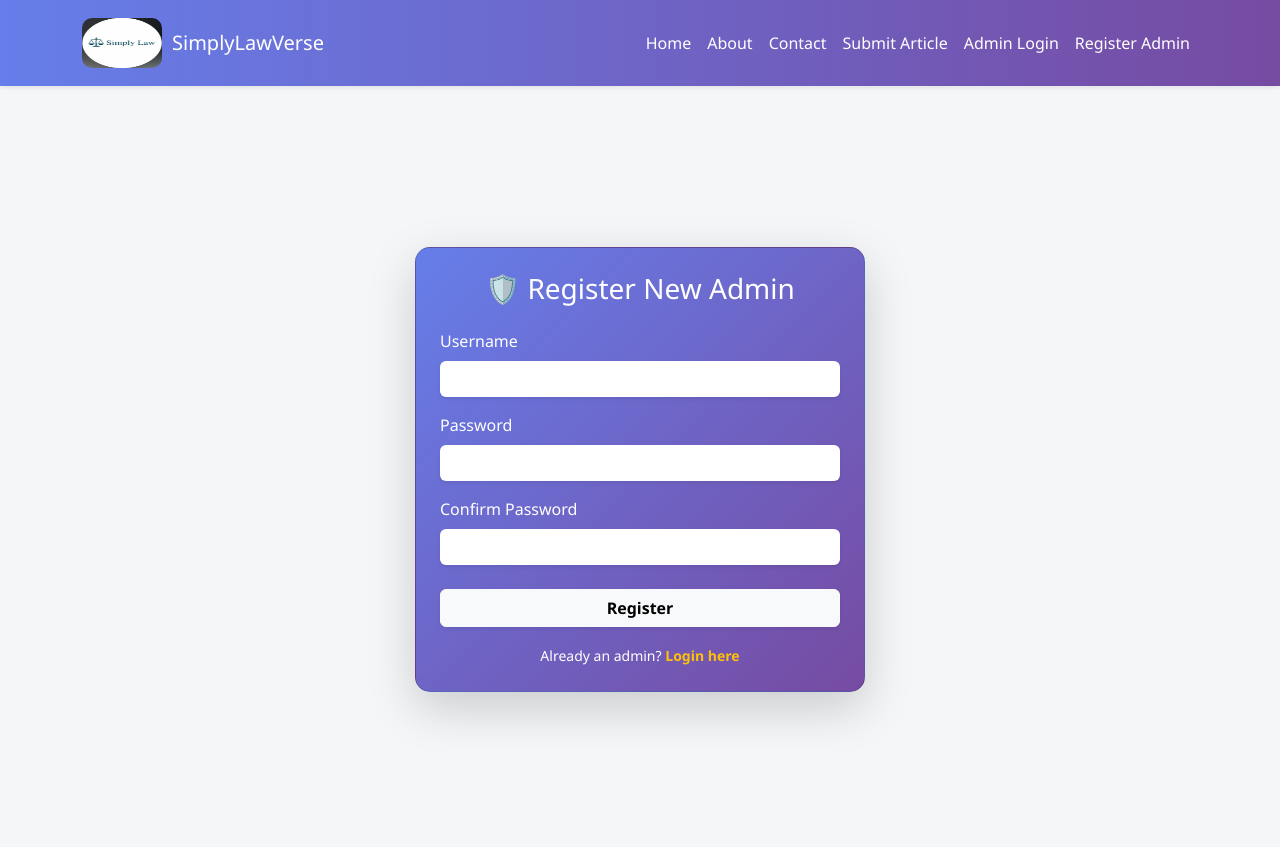
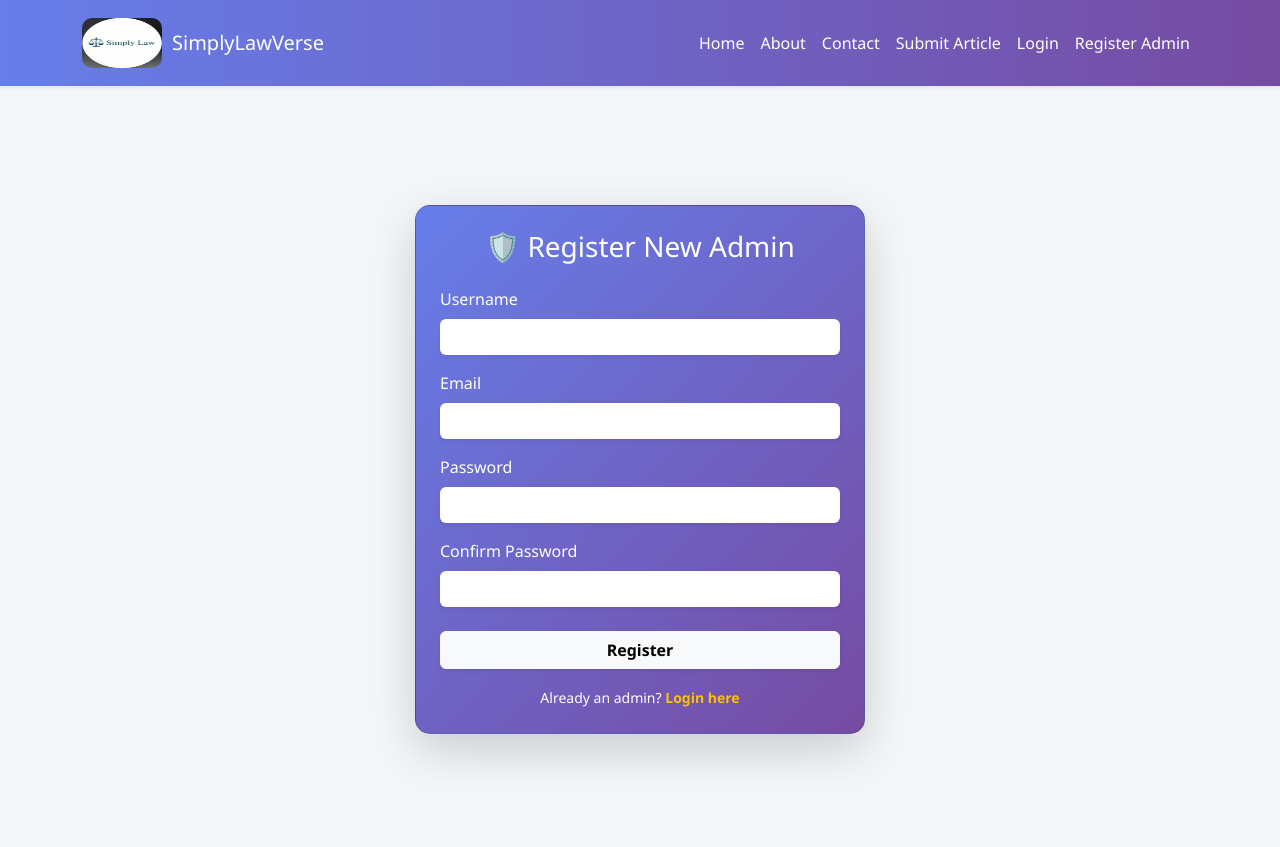
Before and after one commit to emmanuelayara/Simplylaw, a Flask app: page /admin/register in a window 1280 px wide. Shown: the top 847 px of the page. Run offline with Flask 3, Linux system fonts and the light colour scheme.

Commit message:
its working now

```diff
--- a/models.py
+++ b/models.py
@@ -9,6 +9,11 @@ class User(db.Model, UserMixin):
     username = db.Column(db.String(150), unique=True, nullable=False)
     password = db.Column(db.String(256), nullable=False)
     is_admin = db.Column(db.Boolean, default=False)
+    email = db.Column(db.String(100), nullable=False)
+    __table_args__ = (
+        db.UniqueConstraint('email', name='uq_user_email'),
+    )
+
 
 
 class Article(db.Model):
--- a/routes.py
+++ b/routes.py
@@ -47,12 +47,18 @@ def register_admin():
             return redirect(url_for('register_admin'))
 
         hashed_password = generate_password_hash(form.password.data)
-        new_admin = User(username=form.username.data, password=hashed_password, is_admin=True)
+        new_admin = User(
+            username=form.username.data,
+            email=form.email.data,
+            password=hashed_password,
+            is_admin=True
+        )
         db.session.add(new_admin)
         db.session.commit()
         flash("Admin registered successfully!", "success")
         return redirect(url_for('admin_login'))
     return render_template('admin_register.html', form=form)
+
 
 
 @app.route('/admin/login', methods=['GET', 'POST'])
--- a/templates/admin_register.html
+++ b/templates/admin_register.html
@@ -11,6 +11,11 @@
       <div class="mb-3">
         {{ form.username.label(class="form-label") }}
         {{ form.username(class="form-control border-0 shadow-sm") }}
+      </div>
+
+      <div class="mb-3">
+        {{ form.email.label(class="form-label") }}
+        {{ form.email(class="form-control border-0 shadow-sm") }}
       </div>
 
       <div class="mb-3">
--- a/templates/layout.html
+++ b/templates/layout.html
@@ -83,7 +83,7 @@ footer a:hover {
                         <li class="nav-item"><a class="nav-link" href="{{ url_for('admin_dashboard') }}">Dashboard</a></li>
                         <li class="nav-item"><a class="nav-link" href="{{ url_for('admin_logout') }}">Logout</a></li>
                     {% else %}
-                        <li class="nav-item"><a class="nav-link" href="{{ url_for('admin_login') }}">Admin Login</a></li>
+                        <li class="nav-item"><a class="nav-link" href="{{ url_for('admin_login') }}">Login</a></li>
                         <li class="nav-item"><a class="nav-link" href="{{ url_for('register_admin') }}">Register Admin</a></li>
                     {% endif %}
                 </ul>
--- a/templates/submit_article.html
+++ b/templates/submit_article.html
@@ -3,7 +3,7 @@
 <h2>Submit an Article</h2>
 <form method="POST">
   {{ form.hidden_tag() }}
-  <div class="mb-3">{{ form.author_name.label }} {{ form.author_name(class="form-control") }}</div>
+  <div class="mb-3">{{ form.author.label }} {{ form.author(class="form-control") }}</div>
   <div class="mb-3">{{ form.title.label }} {{ form.title(class="form-control") }}</div>
   <div class="mb-3">{{ form.content.label }} {{ form.content(class="form-control", rows="8") }}</div>
   <button type="submit" class="btn btn-primary">Submit</button>
```
Also changed, not shown: migrations/versions/1d32c0e0851a_.py (renamed from migrations/versions/e3f3a600a16a_lets_go.py, +7 -4 lines), instance/site.db.
